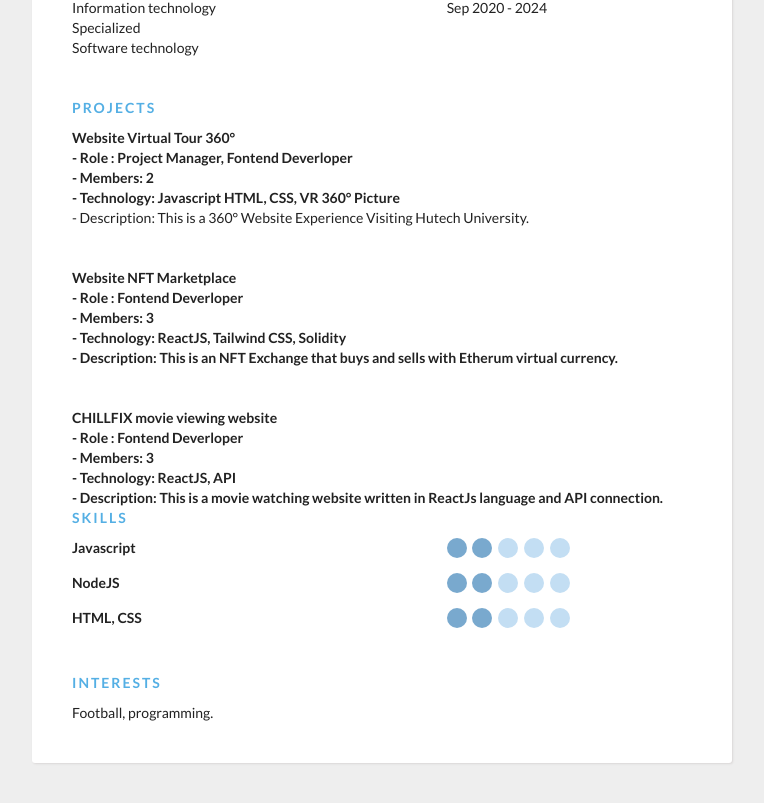
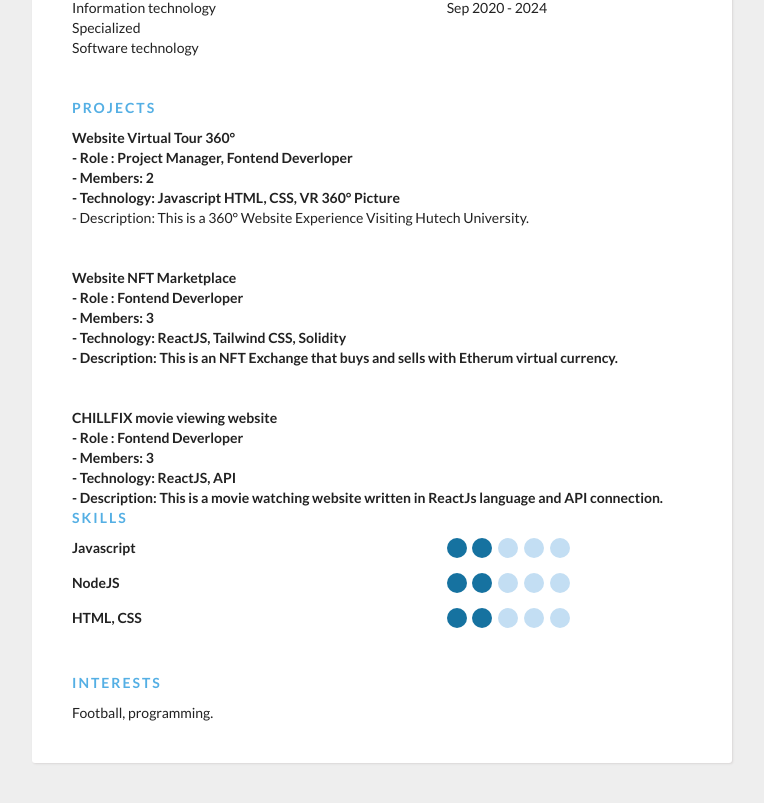
Before and after one commit to ThanhLoi64/CVGithub, a plain HTML site: page index.html in a window 1280 px wide. Shown: the part 457-1260 px from the top of the page, without its empty margins (258-1022 px from the left). Drawn offline with Linux system fonts and the light colour scheme.

Commit message:
all styles

```diff
--- a/styles.css
+++ b/styles.css
@@ -118,5 +118,5 @@ body {
     margin-right: 3px;
 }
 .details .skills__item .right input:checked + label {
-    background: #79a9ce;
+    background: #1672a0;
 }
```
